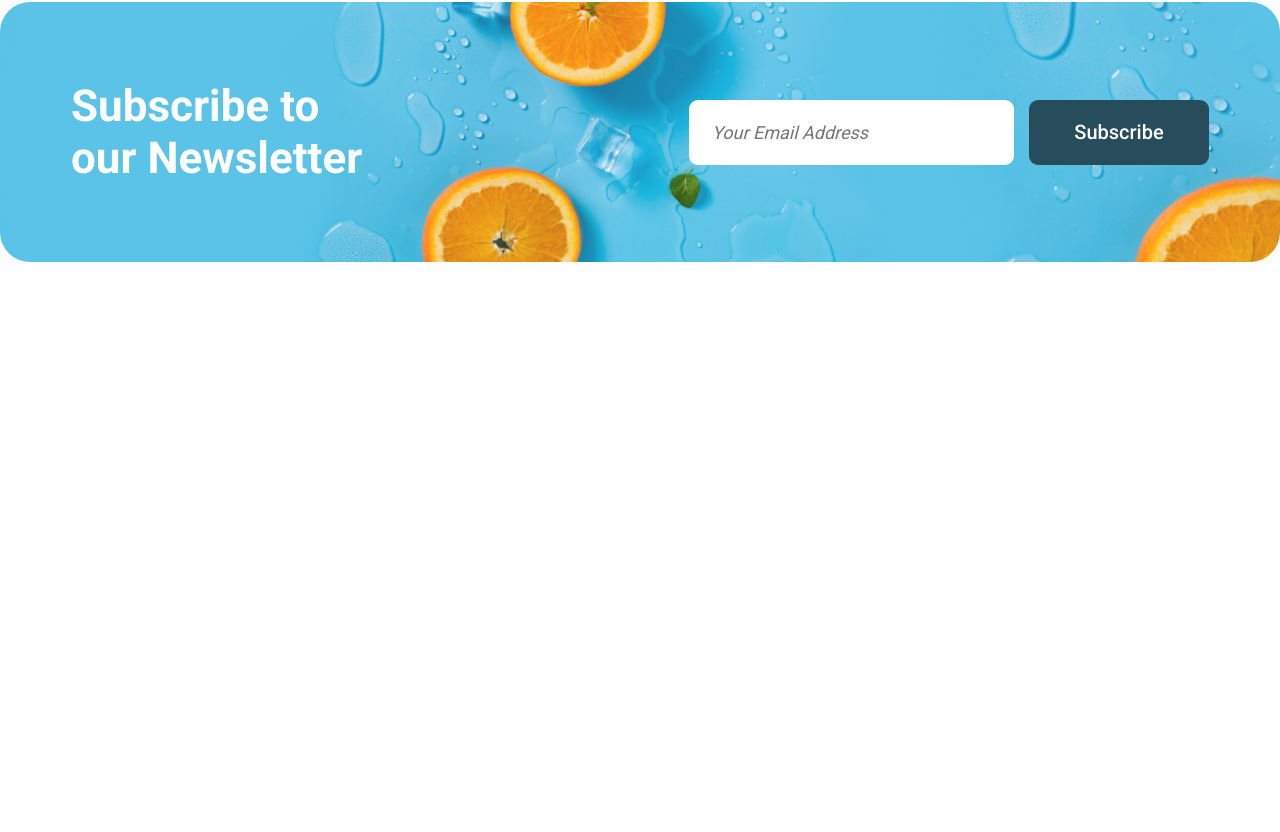
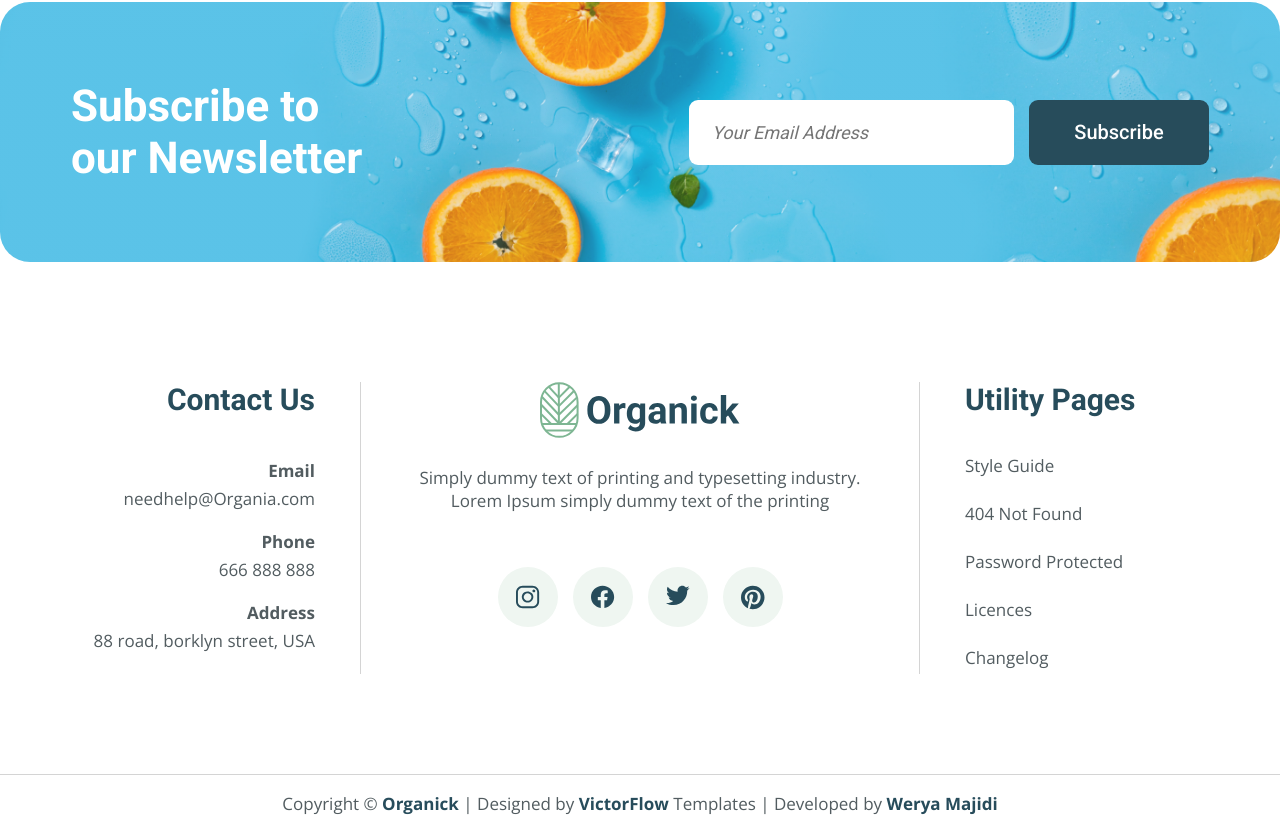
Before and after one commit to WeryaMajidi/Organick, a website: page index.html in a window 1280 px wide. Shown: the part 7073-7905 px from the top of the page. Before the commit the page ends 7520 px from the top, so only its background shows below. Drawn offline with nearby package versions, Linux system fonts and the light colour scheme; files that its build step writes are made by us from their sources; files whose address does not match are found by name.

Commit message:
:triangular_flag_on_post: add footer with styles

```diff
--- a/index.html
+++ b/index.html
@@ -579,5 +579,77 @@
         </section>
       </div>
     </div>
+    <!-- Footer -->
+
+    <footer class="container">
+      <div class="footer">
+        <div class="contact-us">
+          <h2 class="secondary-heading">Contact Us</h2>
+          <div class="email">
+            <h4 class="contact-us_title">Email</h4>
+            <p class="contact-us_text">needhelp@Organia.com</p>
+          </div>
+          <div class="phone">
+            <h4 class="contact-us_title">Phone</h4>
+            <p class="contact-us_text">666 888 888</p>
+          </div>
+          <div class="address">
+            <h4 class="contact-us_title">Address</h4>
+            <p class="contact-us_text">88 road, borklyn street, USA</p>
+          </div>
+        </div>
+        <div class="social-media">
+          <img class="footer-logo" src="./img/logo.svg" alt="organic logo" />
+          <p>
+            Simply dummy text of printing and typesetting industry. Lorem Ipsum
+            simply dummy text of the printing
+          </p>
+          <div class="social-media_links">
+            <a class="social-media_link" href="#"
+              ><img src="./img/insta.svg" alt="instagram icon"
+            /></a>
+            <a class="social-media_link" href="#"
+              ><img src="./img/fb.svg" alt="facebook icon"
+            /></a>
+            <a class="social-media_link" href="#"
+              ><img src="./img/twiter.svg" alt="twiter icon"
+            /></a>
+            <a class="social-media_link" href="#"
+              ><img src="./img/pintrest.svg" alt="pintrest icon"
+            /></a>
+          </div>
+        </div>
+        <div class="utility-pages">
+          <h2 class="secondary-heading">Utility Pages</h2>
+          <nav class="utility-pages_nav">
+            <ul class="utility-items">
+              <li><a>Style Guide</a></li>
+              <li><a>404 Not Found</a></li>
+              <li><a>Password Protected</a></li>
+              <li><a>Licences</a></li>
+              <li><a>Changelog</a></li>
+            </ul>
+          </nav>
+        </div>
+      </div>
+      <div class="container container--copy-right">
+        <div class="copy-right">
+          Copyright ©
+          <a
+            target="_blank"
+            href="https://www.figma.com/community/file/1202913967893500741/Agriculture-Webflow-Website-Template"
+            >Organick</a
+          >
+          | Designed by
+          <a target="_blank" href="https://www.figma.com/@victorflow"
+            >VictorFlow</a
+          >
+          Templates | Developed by
+          <a target="_blank" href="https://github.com/WeryaMajidi"
+            >Werya Majidi</a
+          >
+        </div>
+      </div>
+    </footer>
   </body>
 </html>
--- /dev/null
+++ b/sass/_footer.scss
@@ -0,0 +1,138 @@
+.footer {
+  max-width: 128rem;
+  margin: 0 auto;
+  display: flex;
+  justify-content: space-between;
+  align-items: stretch;
+  gap: 4.5rem;
+  flex-wrap: wrap;
+  padding: 0 5rem;
+  margin-top: 12rem;
+  h2 {
+    font-size: 3rem;
+  }
+}
+.contact-us,
+.contact-us > div,
+.social-media {
+  display: flex;
+  flex-direction: column;
+  justify-content: flex-start;
+  align-items: flex-end;
+  gap: 0.5rem;
+}
+.contact-us {
+  width: 26.5rem;
+  gap: 2rem;
+  h2 {
+    margin-bottom: 2.2rem;
+  }
+  &_title,
+  &_text {
+    color: $dark-gray;
+    font-size: 1.7rem;
+    font-weight: 700;
+    font-family: $secondary-font;
+  }
+  &_text {
+    font-weight: 400;
+  }
+}
+.social-media {
+  width: 56rem;
+  padding: 0 4.5rem;
+  border: 1px solid #d4d4d4;
+  border-top: none;
+  border-bottom: none;
+  align-items: center;
+  img {
+    display: block;
+    width: 20rem;
+  }
+  p {
+    text-align: center;
+    color: $dark-gray;
+    font-size: 1.7rem;
+    font-family: $secondary-font;
+    font-weight: 400;
+    margin-top: 2.3rem;
+  }
+}
+.social-media_links {
+  display: flex;
+  justify-content: space-between;
+  align-items: center;
+  margin-top: 5rem;
+  gap: 1.5rem;
+}
+.social-media_link:link,
+.social-media_link:active {
+  display: flex;
+  justify-content: center;
+  align-items: center;
+  text-decoration: none;
+  display: block;
+  width: 6rem;
+  height: 6rem;
+  background-color: #eff6f1;
+  border-radius: 50%;
+  padding: 1.8rem;
+  transition: all 0.2s linear;
+  img {
+    display: block;
+    width: 100%;
+  }
+}
+.social-media_link:hover {
+  transform: translateY(-3px);
+}
+.utility-pages {
+  width: 26.5rem;
+
+  &_nav {
+    margin-top: 3.2rem;
+  }
+  //
+  .utility-items {
+    list-style: none;
+
+    li {
+      cursor: pointer;
+      color: $dark-gray;
+      font-size: 1.7rem;
+      font-family: $secondary-font;
+      font-weight: 400;
+      margin-top: 1.5rem;
+      padding: 0.5rem 0;
+      transition: all 0.2s;
+    }
+    li:hover {
+      color: darken(#525c60, 30%);
+    }
+  }
+}
+.container--copy-right {
+  width: 100%;
+  border-top: 1px solid #d4d4d4;
+  margin-top: 10rem;
+}
+.copy-right {
+  text-align: center;
+  max-width: 128rem;
+  padding: 1.7rem 0;
+  margin: 0 auto;
+  font-family: $secondary-font;
+  font-size: 1.7rem;
+  color: $dark-gray;
+
+  a:link,
+  a:visited {
+    color: $deep-blue;
+    font-weight: 700;
+    text-decoration: none;
+    transition: all 0.2s;
+  }
+  a:hover {
+    color: lighten($color: $deep-blue, $amount: 14%);
+  }
+}
--- a/sass/_newsletter.scss
+++ b/sass/_newsletter.scss
@@ -1,6 +1,7 @@
 .newsletter {
   max-width: 128rem;
   margin: 18.5rem auto;
+  margin-bottom: 0;
   height: 26rem;
   background-image: linear-gradient(to right, rgba(#fff, 0.1), rgba(#fff, 0.1)),
     url("../img/newsletterbg.png");
--- a/sass/main.scss
+++ b/sass/main.scss
@@ -12,3 +12,4 @@
 @import "./_gallery.scss";
 @import "./_news.scss";
 @import "./_newsletter.scss";
+@import "./_footer.scss";
```
Also changed, not shown: img/Pintrest.svg (added), img/fb.svg (added), img/insta.svg (added), img/twiter.svg (added).
